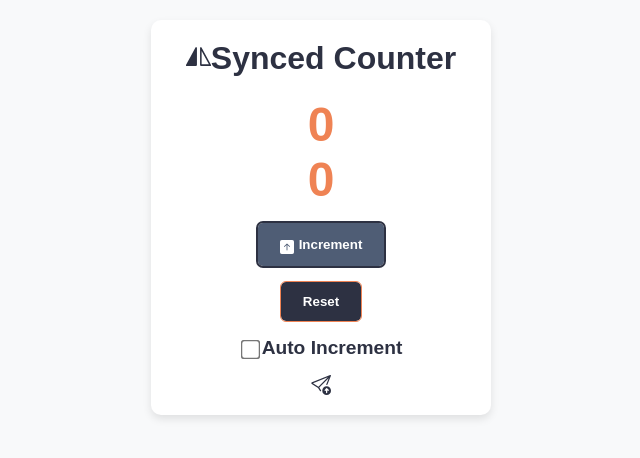
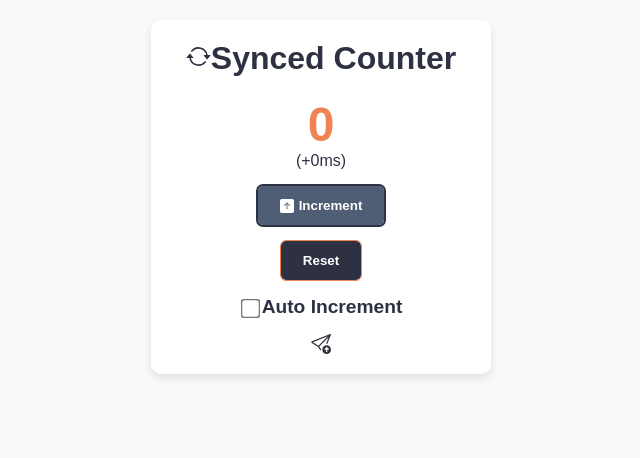
Before and after one commit to AmarnathCJD/SyncTab, a React (Create React App) app: page / in a window 1280 px wide. Shown: the top 458 px of the page, without its empty margins (319-959 px from the left). Built offline with nearby package versions, Linux system fonts and the light colour scheme; no server answers.

Commit message:
Update App.js to use ArrowRepeat icon from react-bootstrap-icons package

```diff
--- a/src/App.js
+++ b/src/App.js
@@ -3,6 +3,7 @@ import {
   SendArrowUp,
   ArrowUpSquareFill,
   SymmetryVertical,
+  ArrowRepeat,
 } from "react-bootstrap-icons";
 
 const CounterApp = () => {
@@ -107,7 +108,7 @@ const CounterApp = () => {
             marginBottom: "20px",
           }}
         >
-          <SymmetryVertical size={25} style={{ color: "#2d3142" }} />
+          <ArrowRepeat size={25} style={{ color: "#2d3142" }} />
            Synced Counter
         </h1>
         <p
@@ -123,7 +124,7 @@ const CounterApp = () => {
           }}
         >
           <span>{count}</span>
-          {latency && (
+
           <span
             style={{
               fontSize: "1rem",
@@ -133,7 +134,6 @@ const CounterApp = () => {
           >
             (+{latency}ms)
           </span>
-          )}
         </p>
 
         <div
@@ -167,7 +167,7 @@ const CounterApp = () => {
               size={14}
               style={{
                 marginRight: "5px",
-                marginTop: "5px",
+                marginTop: "1px",
                 fill: isButtonClicked ? "#4f5d75" : "#ffffff",
               }}
             />
```
Lines whose indentation alone changed are shown as unchanged.
